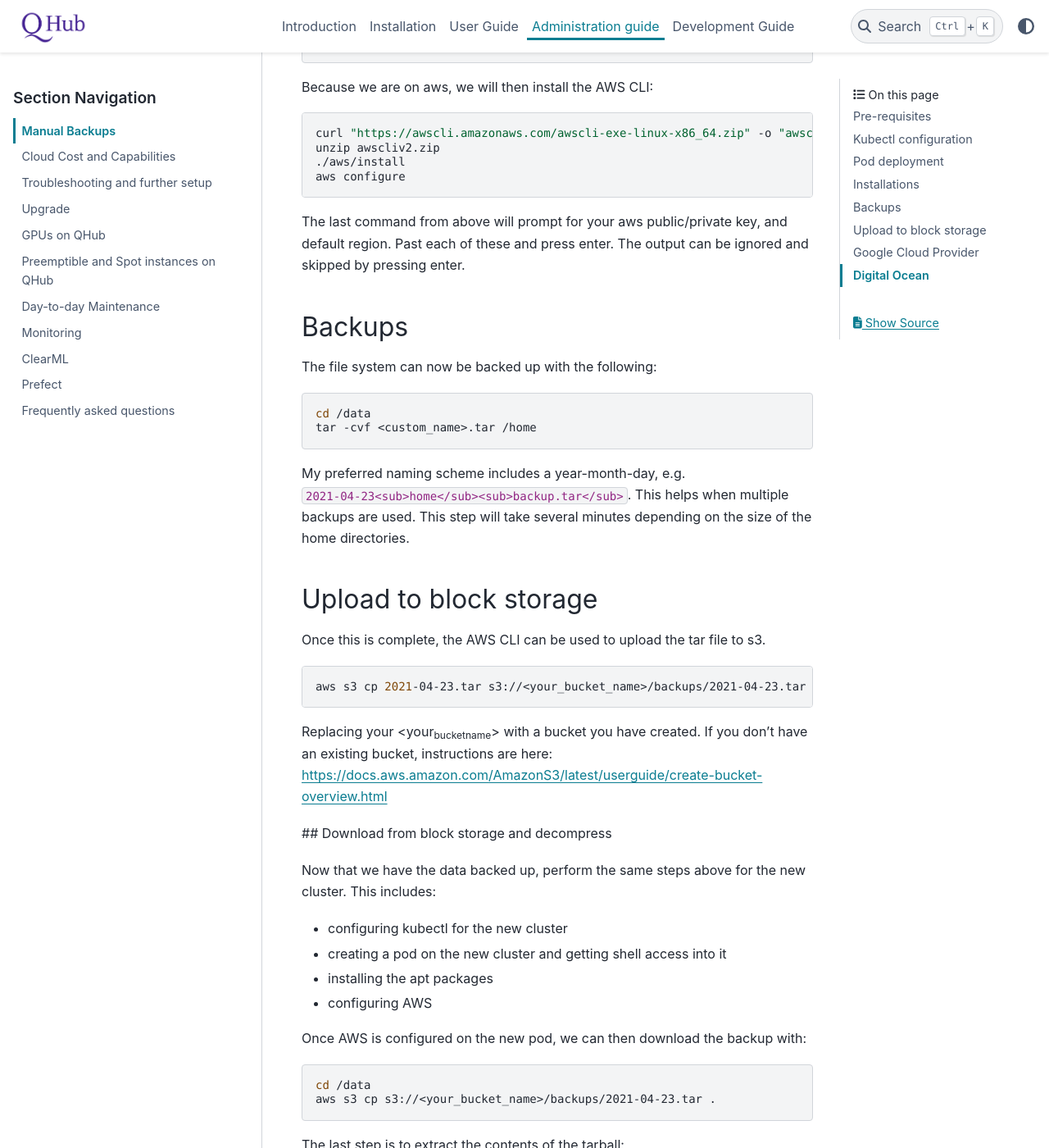
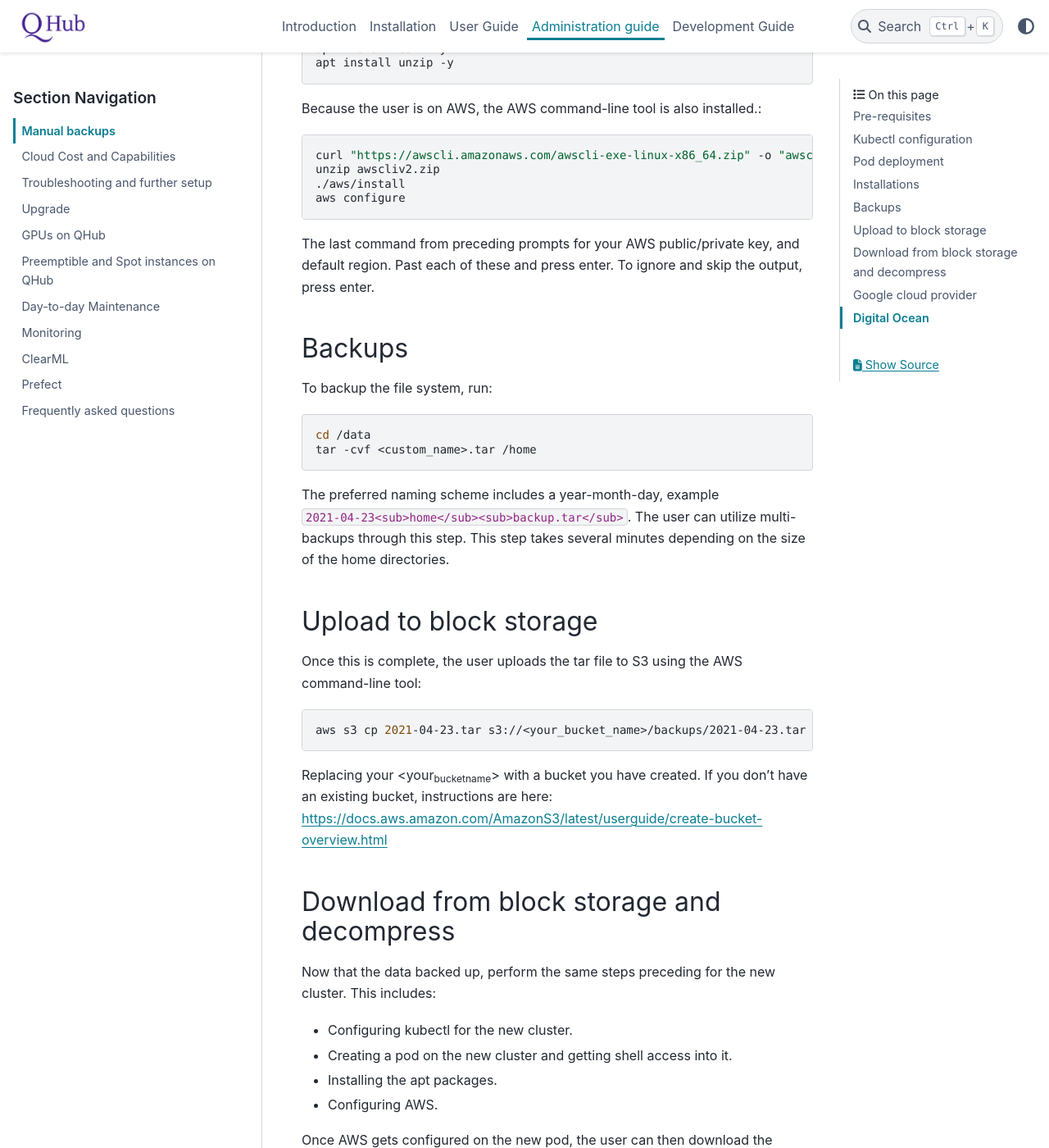
Before and after one commit to nebari-dev/nebari, a Sphinx documentation site: the page built from docs/source/admin_guide/backup.md, in a window 1280 px wide and 1400 px high, scrolled down 1967 px. Shown: the whole window at 82% size. Built offline with Sphinx 7.4.7 and the PyData theme 0.15.4, drawn with Linux system fonts in a browser that asks for light colours; some of the changed text lies outside the part shown.

Commit message:
DOCS: Fix warnings in docs/source/admin_guide/backup.md

````diff
--- a/docs/source/admin_guide/backup.md
+++ b/docs/source/admin_guide/backup.md
@@ -1,22 +1,21 @@
-# Manual Backups
-This method for backing up and restoring requires amount to:
+# Manual backups
 
--   tarballing the /home directory
--   saving to block storage [s3, google cloud storage, etc]
--   downloading and untaring to new cluster
+Manual backups requires amount to:
 
-This specific guide will show how to do this on a cluster on AWS
+- Tarballing the /home directory
+- Saving to block storage [s3, google cloud storage, etc]
+- Downloading and untaring to new cluster
+
+This specific guide shows how to do this on a cluster on AWS.
 
 ## Pre-requisites
 
- - [Install kubectl](<https://kubernetes.io/docs/tasks/tools/>)
- - [Install AWS CLI](<https://docs.aws.amazon.com/cli/latest/userguide/install-cliv2.html>)
+- [Install kubectl](<https://kubernetes.io/docs/tasks/tools/>)
+- [Install AWS command-line tool](<https://docs.aws.amazon.com/cli/latest/userguide/install-cliv2.html>)
 
 ## Kubectl configuration
 
-To setup kubectl, first we must obtain the name of the cluster. So
-long as you know the region your current cluster is deployed in, this
-is straightforward:
+To setup kubectl, obtain the name of the cluster. If the user knows the deployment region of the current cluster, this is straightforward:
 
 ```shell
 aws eks list-clusters --region=us-west-2
@@ -30,9 +29,7 @@ aws eks update-kubeconfig  --region us-west-2 --name <relevant-name>
 
 ## Pod deployment
 
-With kubectl configured, we now need to deploy the pod that will allow
-us to access the cluster files. First save the follow pod spec to a
-file named `pod.yaml`
+With kubectl configured, the user now needs to deploy the pod that allows the user to access the cluster files. First save the follow pod specification to a file named `pod.yaml`
 
 ```yaml
 kind: Pod
@@ -54,11 +51,7 @@ spec:
           name: volume-to-debug-ubuntu
 ```
 
-To determine what should replace `<mount-share-drive>` run `kubectl
-get pvc -n dev`. This will be the volume that doesn't have conda in
-the name, and will have the same storage space as specified by the
-`shared<sub>filesystem</sub>` line in `qhub-config.yaml`. In my example the name
-is `nfs-mount-dev-share`
+To determine what should replace `<mount-share-drive>` run `kubectl get pvc -n dev`. This is the volume that doesn't has conda in the name, and has the same storage space as specified by the `shared<sub>filesystem</sub>` line in `qhub-config.yaml`. In the example the name is `nfs-mount-dev-share`
 
 With the name of the nfs volume saved in the file, run:
 
@@ -66,8 +59,7 @@ With the name of the nfs volume saved in the file, run:
 kubectl apply -f pod.yaml -n dev
 ```
 
-If you have a namespace other than the default dev, replace `dev` with
-your namespace. To get a shell to this running pod, run:
+If you have a namespace other than the default dev, replace `dev` with your namespace. To get a shell to this running pod, run:
 
 ```shell
 kubectl exec -n dev --stdin --tty volume-debugger-ubuntu -- /bin/bash
@@ -77,8 +69,7 @@ Again replacing the `dev` namespace as needed.
 
 ## Installations
 
-The pod we spun up is a basic pod, so several apt packages must be
-installed. The following commands will install them:
+The user must install several `apt` packages, as the pod spun up is a basic pod. The following commands installs them:
 
 ```shell
 apt update
@@ -86,7 +77,7 @@ apt install curl -y
 apt install unzip -y
 ```
 
-Because we are on aws, we will then install the AWS CLI:
+Because the user is on AWS, the AWS command-line tool is also installed.:
 
 ```shell
 curl "https://awscli.amazonaws.com/awscli-exe-linux-x86_64.zip" -o "awscliv2.zip"
@@ -95,47 +86,40 @@ unzip awscliv2.zip
 aws configure
 ```
 
-The last command from above will prompt for your aws public/private
-key, and default region. Past each of these and press enter. The
-output can be ignored and skipped by pressing enter.
+The last command from preceding prompts for your AWS public/private key, and default region. Past each of these and press enter. To ignore and skip the output, press enter.
 
 ## Backups
 
-The file system can now be backed up with the following:
+To backup the file system, run:
 
 ```shell
 cd /data
 tar -cvf <custom_name>.tar /home
 ```
 
-My preferred naming scheme includes a year-month-day,
-e.g. `2021-04-23<sub>home</sub><sub>backup.tar</sub>`. This helps when
-multiple backups are used. This step will take several minutes
-depending on the size of the home directories.
+The preferred naming scheme includes a year-month-day, example `2021-04-23<sub>home</sub><sub>backup.tar</sub>`. The user can utilize multi-backups through this step. This step takes several minutes depending on the size of the home directories.
 
 ## Upload to block storage
-Once this is complete, the AWS CLI can be used to upload the tar file to s3.
+
+Once this is complete, the user uploads the tar file to S3 using the AWS command-line tool:
 
 ```shell
 aws s3 cp 2021-04-23.tar s3://<your_bucket_name>/backups/2021-04-23.tar
 ```
 
-Replacing your <your<sub>bucket</sub><sub>name</sub>> with a bucket
-you have created. If you don't have an existing bucket, instructions
-are here:
+Replacing your <your<sub>bucket</sub><sub>name</sub>> with a bucket you have created. If you don't have an existing bucket, instructions are here:
 <https://docs.aws.amazon.com/AmazonS3/latest/userguide/create-bucket-overview.html>
 
-\## Download from block storage and decompress
+## Download from block storage and decompress
 
-Now that we have the data backed up,
-perform the same steps above for the new cluster. This includes:
+Now that the data backed up, perform the same steps preceding for the new cluster. This includes:
 
--   configuring kubectl for the new cluster
--   creating a pod on the new cluster and getting shell access into it
--   installing the apt packages
--   configuring AWS
+- Configuring kubectl for the new cluster.
+- Creating a pod on the new cluster and getting shell access into it.
+- Installing the apt packages.
+- Configuring AWS.
 
-Once AWS is configured on the new pod, we can then download the backup with:
+Once AWS gets configured on the new pod, the user can then download the backup with:
 
 ```shell
 cd /data
@@ -149,14 +133,11 @@ cd /data
 tar -xvf 2021-04-23.tar
 ```
 
-By default tar will keep all of the same file permissions as the
-original files that were tarballed. That's it! Enjoy.
+The file permissions for the default tar is same as the original files.
 
-## Google Cloud Provider
+## Google cloud provider
 
-The same instructions as above, except install
-(gsutil)[https://cloud.google.com/storage/docs/gsutil_install) and use
-these commands for copy/download of the backup
+To use the Google Cloud provider, install [gsutil](https://cloud.google.com/storage/docs/gsutil_install). The instructions are same as the preceding steps. Additionally, use these commands for copy/download of the backup:
 
 ```shell
 cd /data
@@ -168,6 +149,5 @@ gsutil cp gs://<your_bucket_name>/backups/2021-04-23.tar .
 
 ## Digital Ocean
 
-Similar instructions, but use digital ocean spaces. This guide will
-explain installation of the cli:
+Similar instructions, but use Digital Ocean spaces. This guide explains installation of the command-line tool:
 https://www.digitalocean.com/community/tutorials/how-to-migrate-from-amazon-s3-to-digitalocean-spaces-with-rclone
````
Also changed, not shown: 1 other file.
